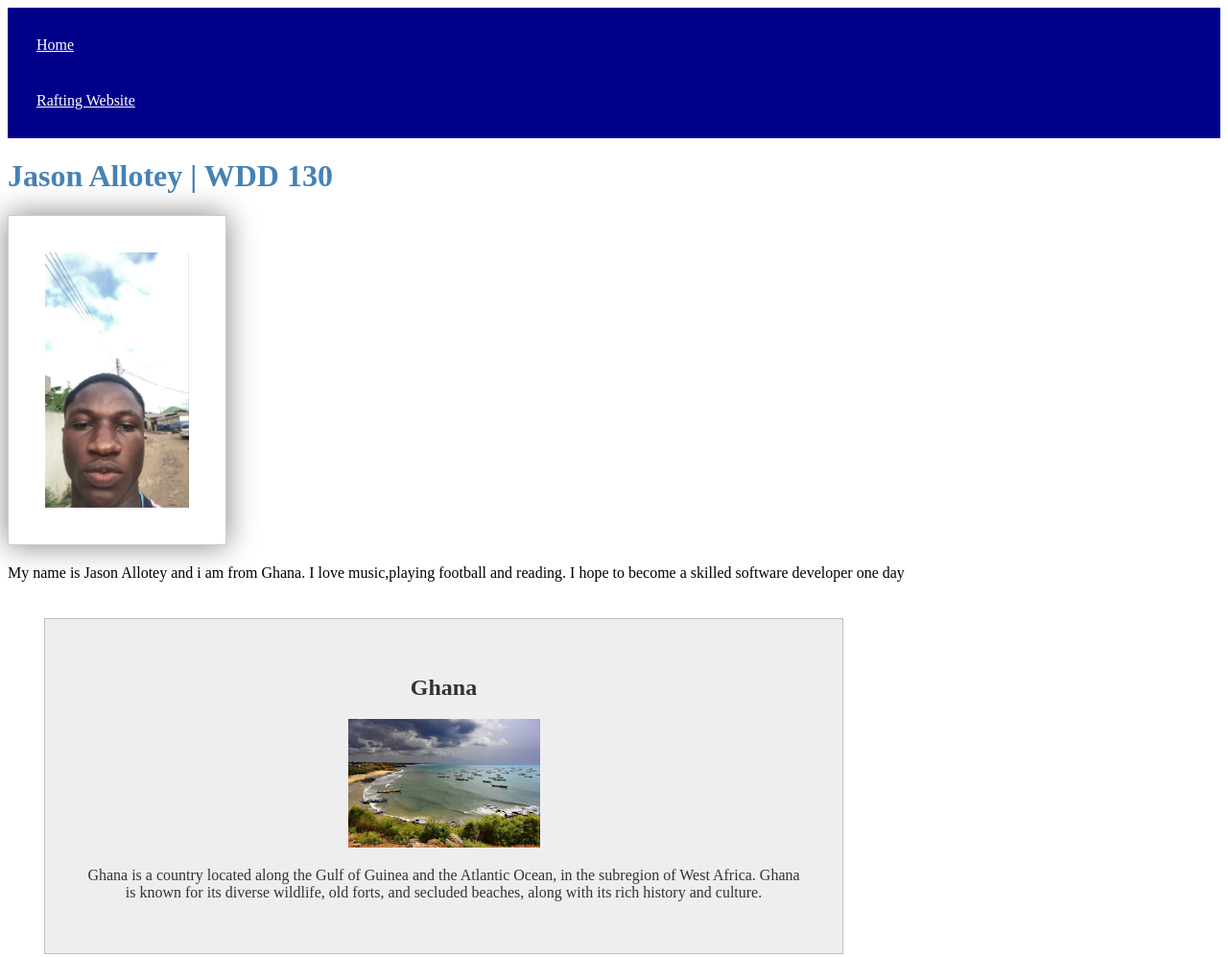
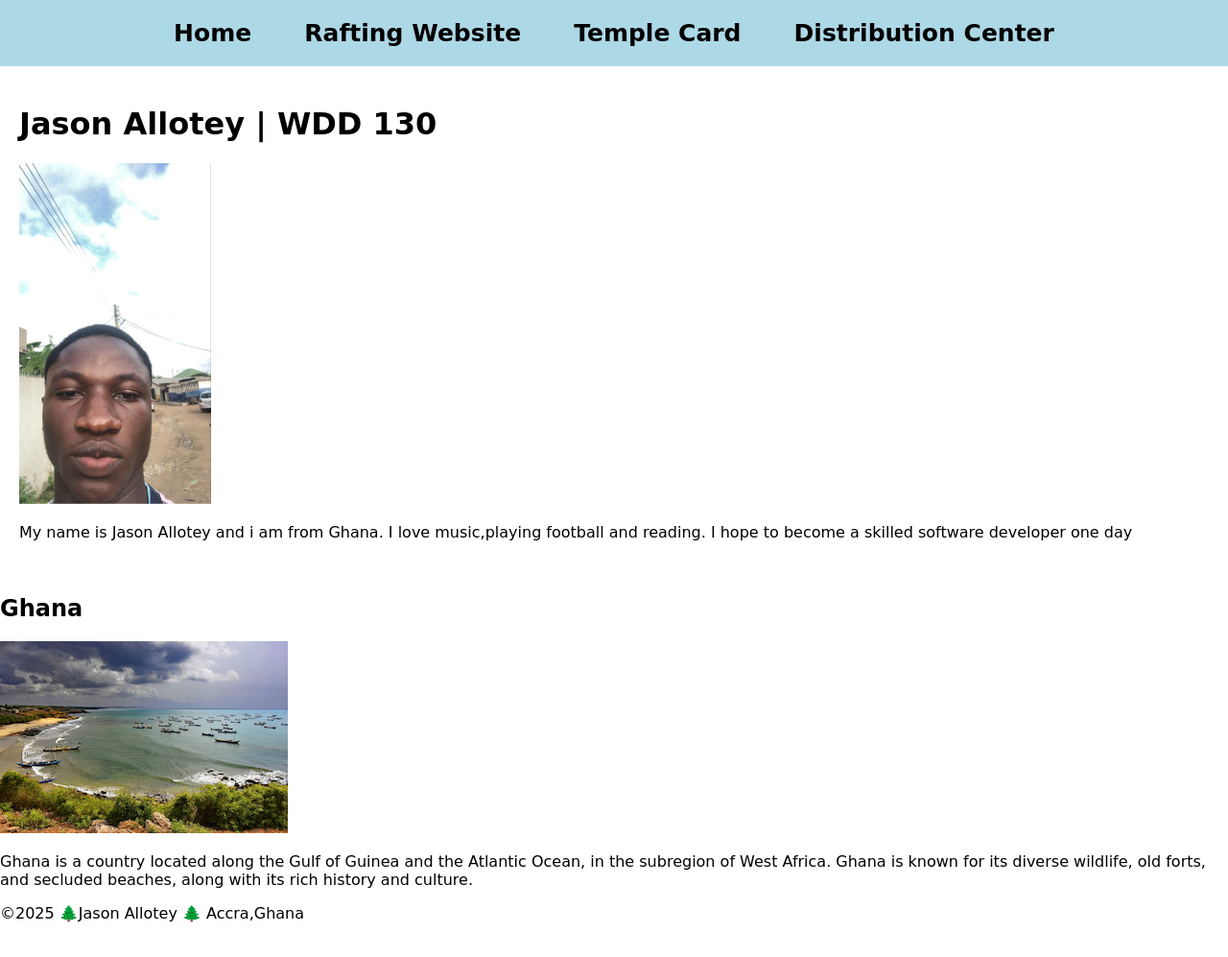
Before and after one commit to jasonallotey/wdd130, a plain HTML site: page index.html in a window 1280 px wide. Shown: the top 997 px of the page at 96% size. Drawn offline with Linux system fonts and the light colour scheme; files that its build step writes are made by us from their sources.

Commit message:
changes made

```diff
--- a/index.html
+++ b/index.html
@@ -7,7 +7,7 @@
     <title>Jason Allotey | WDD 130</title>
     <meta name="description" content="Jason Allotey's  BYU- IDAHO WDD 130 Personal homepage.">
     <meta name="author" content="Jason Allotey">
-    <link rel="stylesheet" href="styles/styles.css">
+    <link rel="stylesheet" href="week02/styles/basic.css">
 </head>
 
 <body>
@@ -15,6 +15,8 @@
         <nav>
             <a href="#">Home</a>
             <a href="wwr">Rafting Website</a>
+            <a href="temple.html">Temple Card</a>
+            <a href="distribution center.html">Distribution Center</a>
         </nav>
     </header>
     <main>
--- a/week02/styles/basic.css
+++ b/week02/styles/basic.css
@@ -0,0 +1,35 @@
+body{
+    font-family: cursive;
+    margin: 0;
+    padding: 0;
+    background-color: white;
+}
+
+header{
+    background-color: lightblue;
+    color: white;
+    padding: 20px ;
+    text-align: center;
+    display: flex;
+    justify-content: space-evenly;
+}
+
+
+nav a{
+    color: black;
+    text-decoration: none;
+    margin: 0 25px;
+    font-size: 25px;
+    font-weight: bold;
+}
+
+main{
+    padding: 20px;
+    text-align: left;
+}
+
+.main img{
+    max-width: 100%;
+    height: 80px;
+
+}
```
Also changed, not shown: week02/temple.html (+1 -1 lines), week02/week03/class-and-id.html (renamed from week03/class-and-id.html), week02/week03/float.html (renamed from week03/float.html), week02/week03/styles/class-and-id.css (renamed from week03/styles/class-and-id.css), week02/week03/styles/float.css (renamed from week03/styles/float.css).
